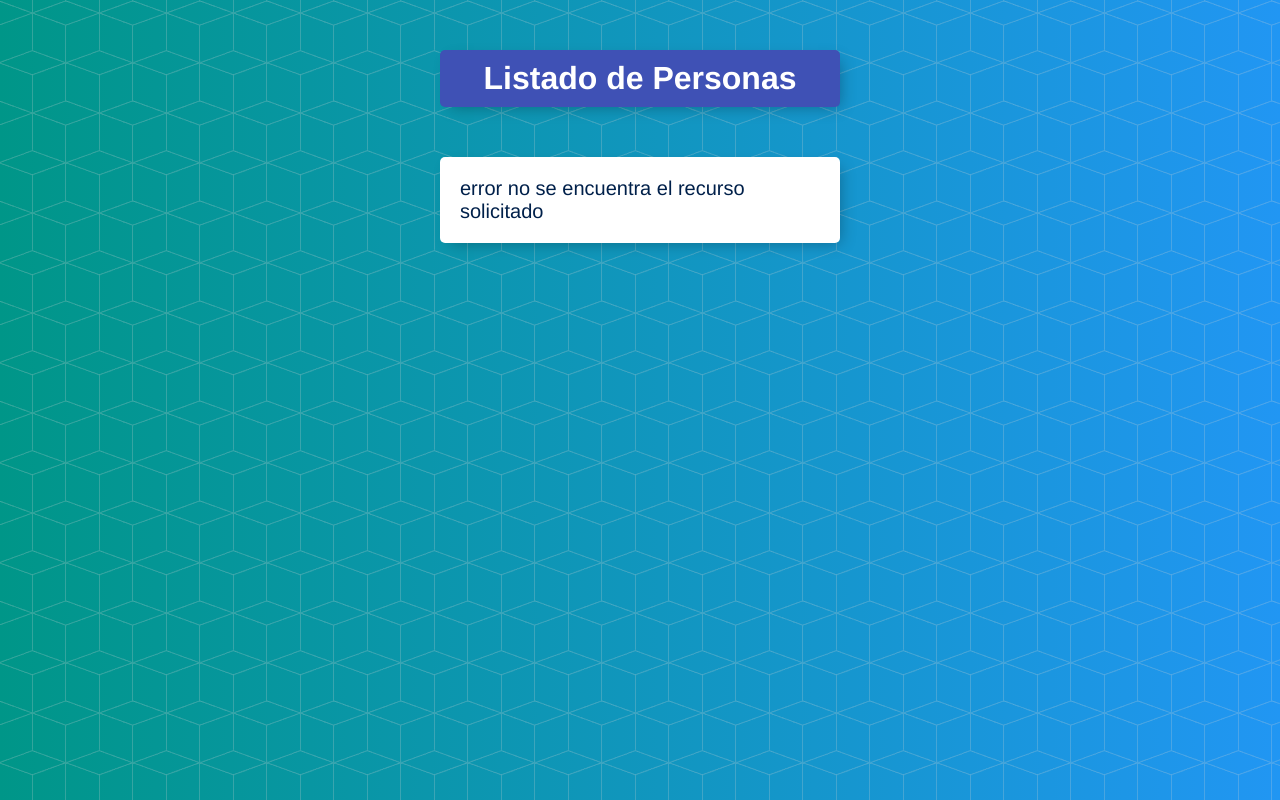
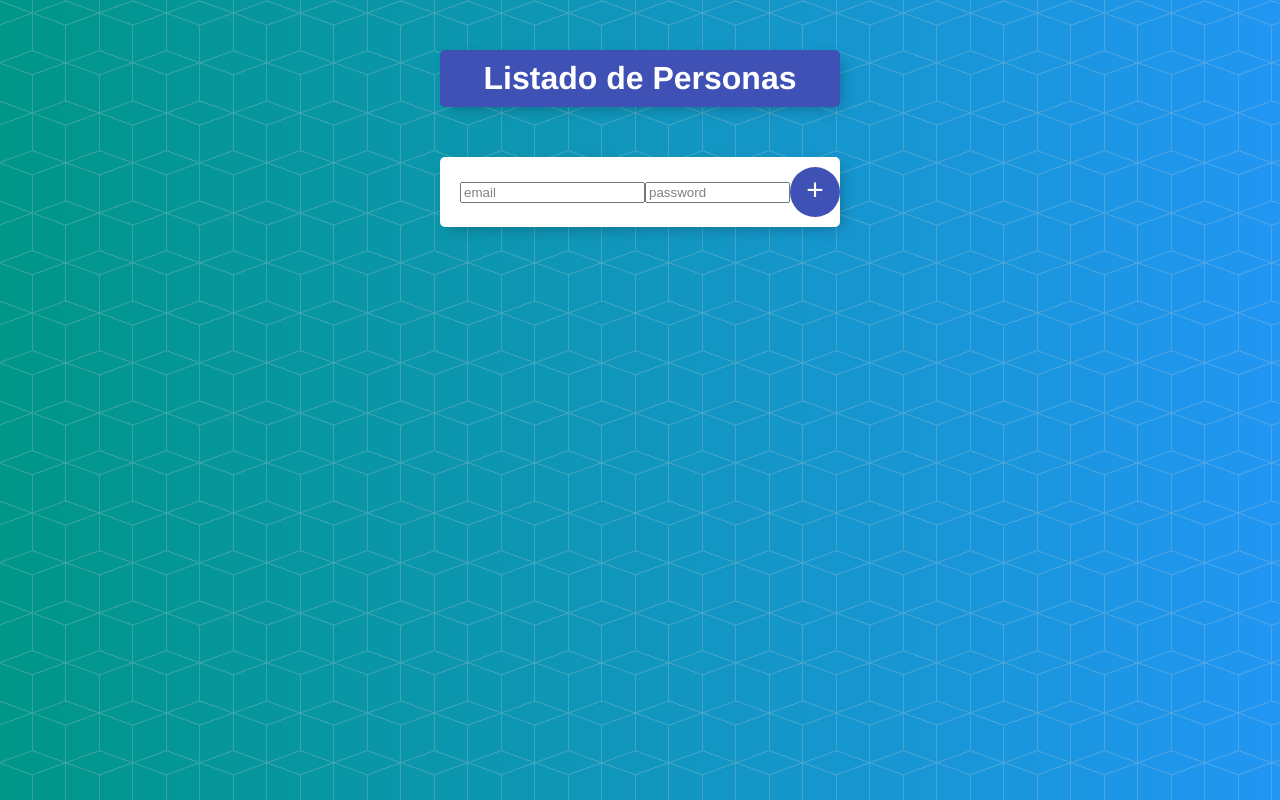
Before and after one commit to ivancostilla/angular-data-service, an Angular app: page /login in a window 1280 px wide. Shown: the top 800 px of the page. Built offline with nearby package versions, Linux system fonts and the light colour scheme.

Commit message:
pantalla login

```diff
--- a/src/app/app-routing.module.ts
+++ b/src/app/app-routing.module.ts
@@ -1,6 +1,7 @@
 import { NgModule } from '@angular/core';
 import { Routes, RouterModule } from '@angular/router';
 import { ErrorComponent } from './error/error.component';
+import { LoginComponent } from './login/login.component';
 import { FormularioComponent } from './personas/formulario/formulario.component';
 import { PersonasComponent } from './personas/personas.component';
 
@@ -10,6 +11,7 @@
     {path:'agregar', component: FormularioComponent},
     {path:':id', component: FormularioComponent},
   ]},
+  {path:'login', component: LoginComponent},
   //componente error
   {path:'**', component: ErrorComponent},
 
--- a/src/app/app.module.ts
+++ b/src/app/app.module.ts
@@ -12,6 +12,7 @@
 import { PersonasComponent } from './personas/personas.component';
 import { ErrorComponent } from './error/error.component';
 import { DataServices } from './data.services';
+import { LoginComponent } from './login/login.component';
 
 @NgModule({
   declarations: [
@@ -19,7 +20,8 @@
     PersonaComponent,
     FormularioComponent,
     PersonasComponent,
-    ErrorComponent
+    ErrorComponent,
+    LoginComponent
   ],
   imports: [
     BrowserModule,
--- /dev/null
+++ b/src/app/login/login.component.html
@@ -0,0 +1,11 @@
+<div class="box">
+  <form class="item" #f='ngForm' (ngSubmit)='f.form.valid && login(f)'>
+    <div>
+      <input type="email" name="email" required size='20' placeholder="email" ngModel>
+    </div>
+    <div>
+      <input type="password" name="password" required size='15' placeholder="password" ngModel>
+    </div>
+    <button type='submit' style='cursor:pointer'>+</button>
+  </form>
+</div>
--- /dev/null
+++ b/src/app/login/login.component.ts
@@ -0,0 +1,21 @@
+import { Component, OnInit } from '@angular/core';
+import { NgForm } from '@angular/forms';
+
+@Component({
+  selector: 'app-login',
+  templateUrl: './login.component.html',
+  styleUrls: ['./login.component.css']
+})
+export class LoginComponent implements OnInit {
+
+  constructor() { }
+
+  ngOnInit(): void {
+  }
+
+  login(form: NgForm){
+    const email = form.value.email;
+    const password = form.value.password;
+
+  }
+}
```
Also changed, not shown: src/app/login/login.component.css (added).
